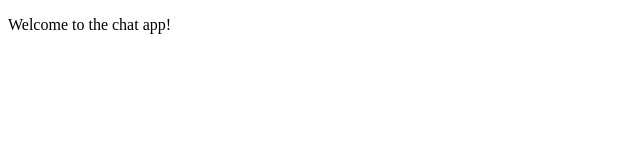
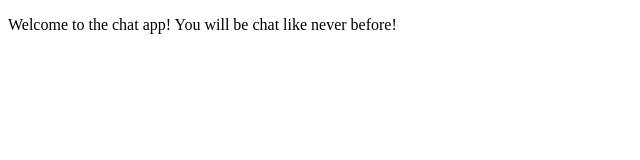
Before and after one commit to luciancic/node-chat-app, a website: page public/index.html in a window 1280 px wide. Shown: the whole page, without its empty margins (0-640 px from the left). Drawn offline with Linux system fonts and the light colour scheme.

Commit message:
Change welcome message

```diff
--- a/public/index.html
+++ b/public/index.html
@@ -3,5 +3,5 @@
   <meta charset="utf-8">
 </head>
 <body>
-  <p>Welcome to the chat app!</p>
+  <p>Welcome to the chat app! You will be chat like never before!</p>
 </body>
```
